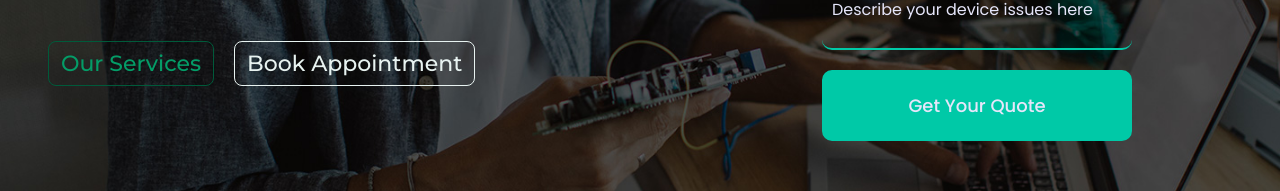
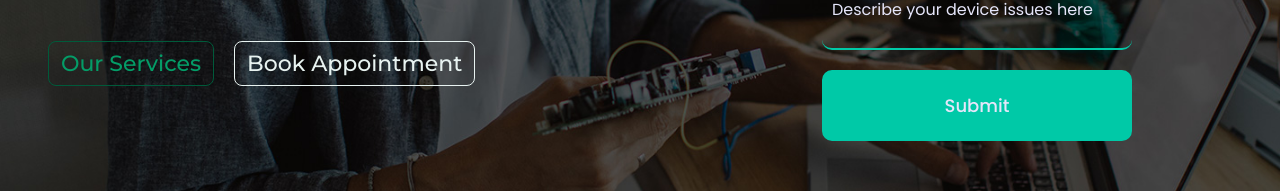
Before and after one commit to aman7143/lapCompute, a plain HTML site: page index.html in a window 1280 px wide. Shown: the part 405-596 px from the top of the page. Drawn offline with Linux system fonts and the light colour scheme.

Commit message:
update button text

```diff
--- a/index.html
+++ b/index.html
@@ -64,7 +64,7 @@
                 <input type="text" placeholder="Enter Your Phone Number">
                 <input type="email" placeholder="Enter Your Email">
                 <input type="textarea" placeholder="Describe your device issues here">
-                <button type="submit"> Get Your Quote</button>
+                <button type="submit"> Submit</button>
             </form>
         </div>
     </header>
```
